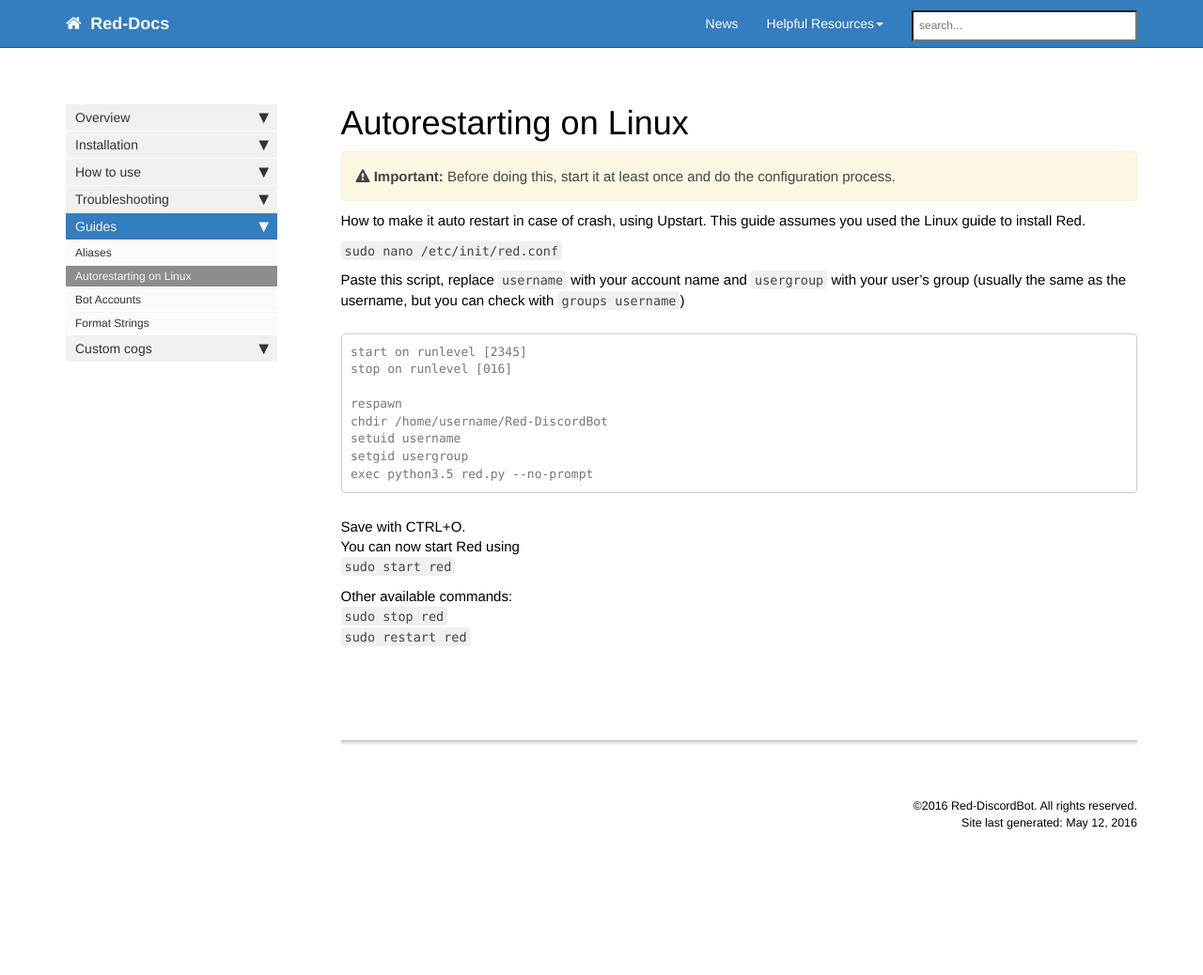
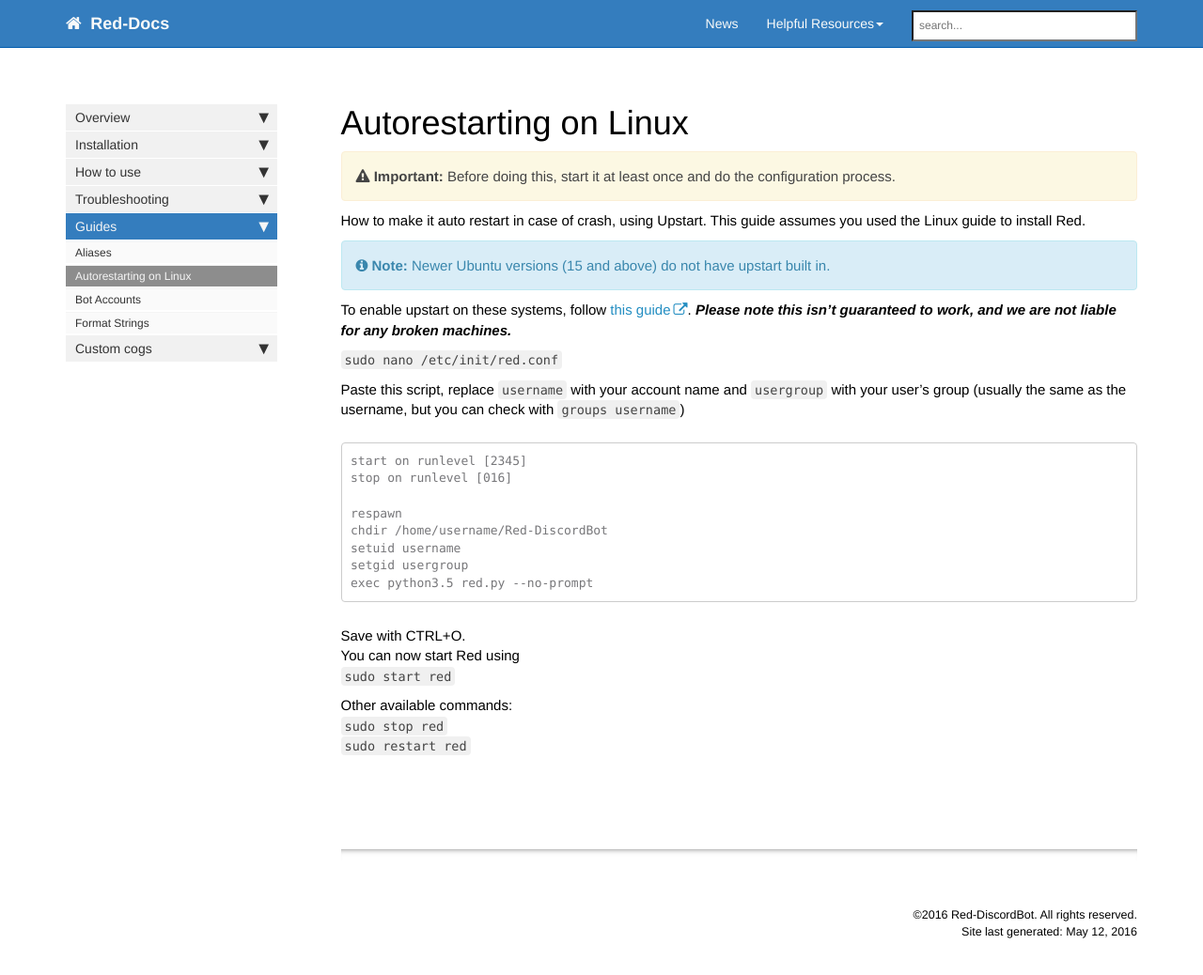
Before and after one commit to Twentysix26/Red-Docs, a Jekyll site: the page built from red/red_guide_linux_upstart.md, in a window 1280 px wide and 1052 px high. Shown: the top 1038 px of the window at 94% size. Built offline with Jekyll 4.4.1, drawn with Linux system fonts in a browser that asks for light colours; nearby versions of some CDN libraries; comment, search, counter and statistics services are not loaded.

Commit message:
updated linux articles

```diff
--- a/red/red_guide_linux_upstart.md
+++ b/red/red_guide_linux_upstart.md
@@ -7,6 +7,8 @@ permalink: /red_guide_linux_upstart/
 {{site.data.alerts.important}} Before doing this, start it at least once and do the configuration process. {{site.data.alerts.end}}
 
 How to make it auto restart in case of crash, using Upstart. This guide assumes you used the Linux guide to install Red.
+{{site.data.alerts.note}} Newer Ubuntu versions (15 and above) do not have upstart built in.{{site.data.alerts.end}}
+To enable upstart on these systems, follow [this guide](https://www.maketecheasier.com/re-enable-upstart-ubuntu/). ***Please note this isn't guaranteed to work, and we are not liable for any broken machines.***
 
 `sudo nano /etc/init/red.conf`
 
```
Also changed, not shown: red/red_install_fedora.md (+1 -0 lines), red/red_install_linux.md (+2 -0 lines).
